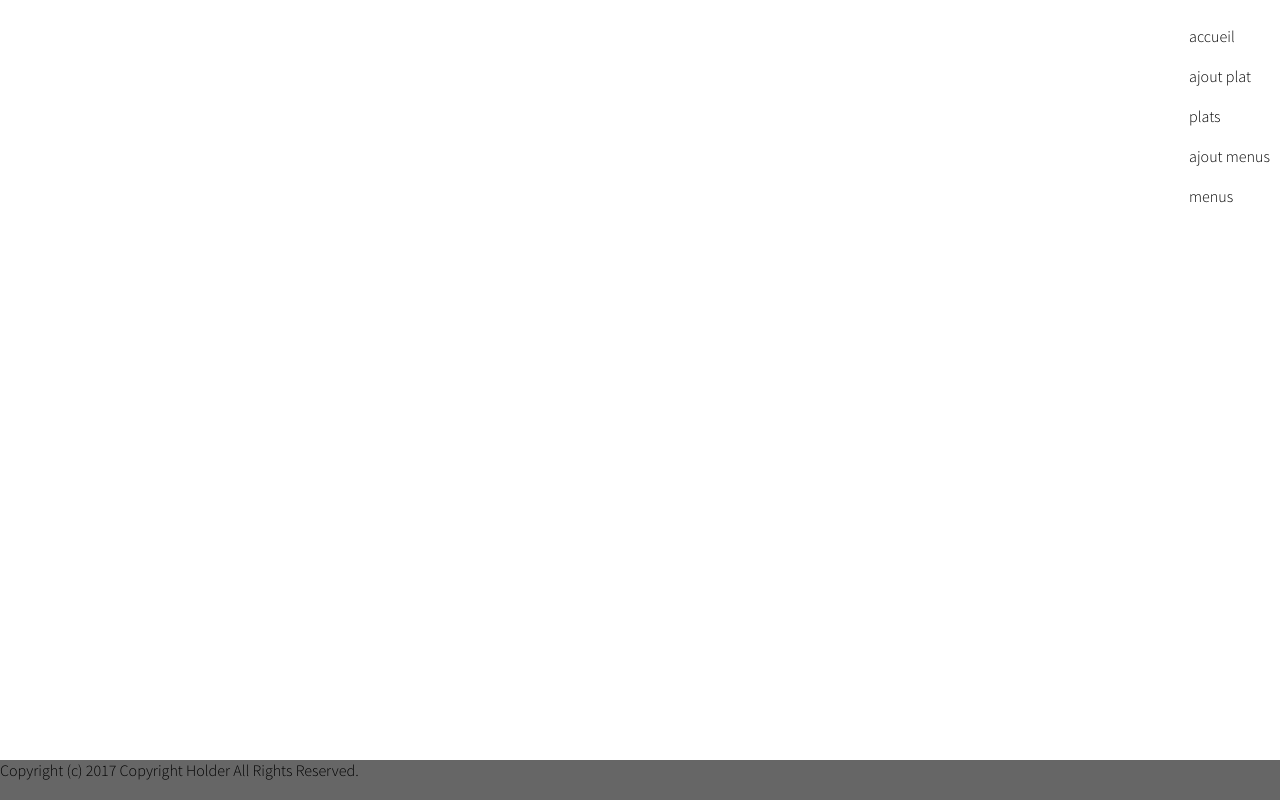
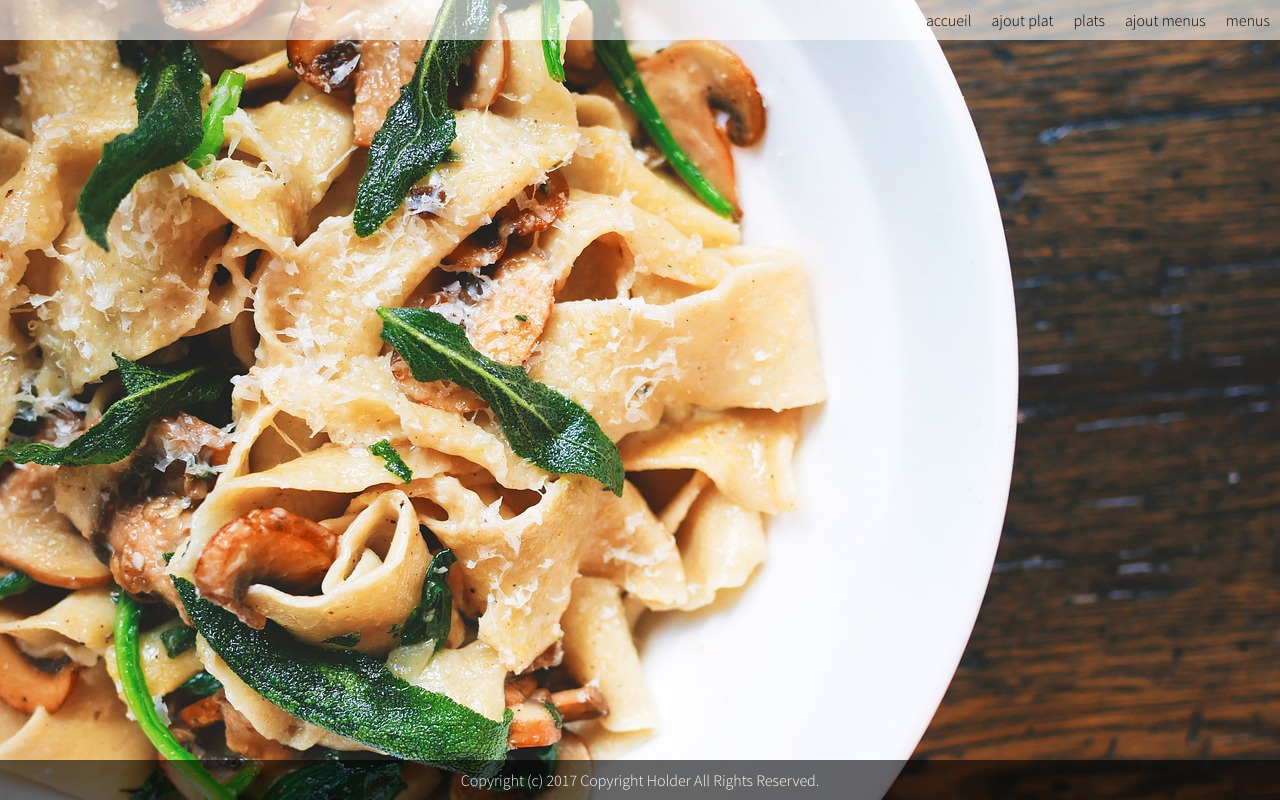
Before and after one commit to RCosson/exo_restaurant_PHP, a PHP site: page / in a window 1280 px wide. Run offline with PHP 8.4, Linux system fonts and the light colour scheme.

Commit message:
charte graphique

```diff
--- a/index.html
+++ b/index.html
@@ -11,16 +11,19 @@
   <div class="content">
     <div class="nav-top">
       <ul>
-        <li>accueil</li>
-        <li>ajout plat</li>
-        <li>plats</li>
-        <li>ajout menus</li>
-        <li>menus</li>
+        <li><a href="#">menus</a></li>
+        <li><a href="#">ajout menus</a></li>
+        <li><a href="#">plats</a></li>
+        <li><a href="#">ajout plat</a></li>
+        <li><a href="#">accueil</a></li>
       </ul>
     </div>
     <div class="header"></div>
+    <div class="middle">
+
+    </div>
     <div class="bottom">
-      Copyright (c) 2017 Copyright Holder All Rights Reserved.
+      <p>Copyright (c) 2017 Copyright Holder All Rights Reserved.</p>
     </div>
   </div>
 </body>
--- a/style.css
+++ b/style.css
@@ -7,8 +7,15 @@
   font-family:'Source';
 }
 
+html, body {
+  height: 100%;
+  width: 100%;
+}
+
 body {
   margin: 0;
+  background-image: url("bg.jpg");
+  background-size: cover;
 }
 
 .nav-top {
@@ -23,12 +30,23 @@ body {
 
 .nav-top ul {
   list-style: none;
-  float: right;
+  margin-top: 0;
 }
 
 .nav-top li {
   padding: 10px;
+  float: right;
+}
+
+.nav-top a {
   color: black;
+  text-decoration: none;
+  transition: 0.4s;
+}
+
+.nav-top a:hover {
+  color: dimgrey;
+  transition: 0.4s;
 }
 
 .bottom {
@@ -39,4 +57,10 @@ body {
   width: 100%;
   height: 40px;
   background-color: rgba(0, 0, 0, 0.6);
+  text-align: center;
 }
+
+.bottom p {
+  color: white;
+  line-height: 8px;
+}
```
Also changed, not shown: bg.jpg (added).
